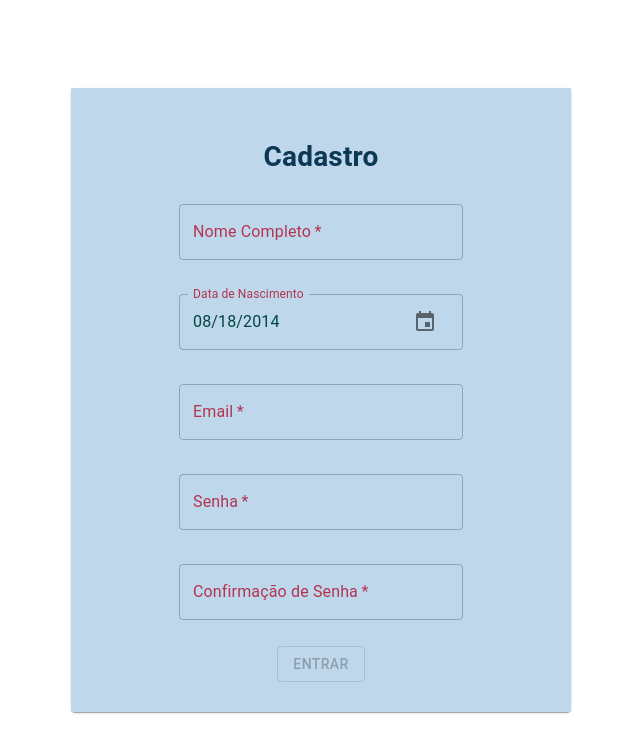
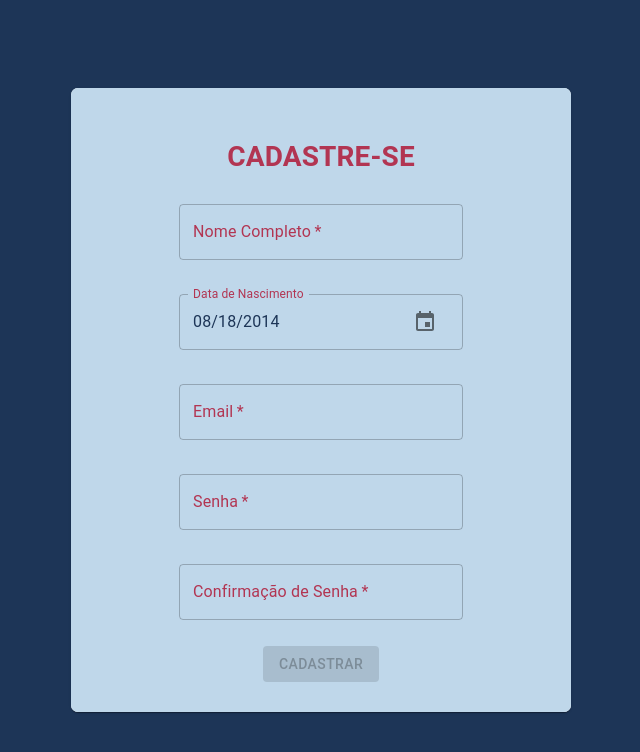
Before and after one commit to aninhantunes/React, a React (Create React App) app: page /ecommerce/registro in a window 1280 px wide. Shown: the top 752 px of the page, without its empty margins (319-959 px from the left). Built offline with nearby package versions, Linux system fonts and the light colour scheme.

Commit message:
Meus dados

```diff
--- a/src/routers/public/login/redux/loginReducer.js
+++ b/src/routers/public/login/redux/loginReducer.js
@@ -11,11 +11,12 @@ export default (state = INITIAL_STATE, action) => {
     switch(action.type){
         case SAVE_DATA_LOGIN:
             const data = action.payload;
+            console.log('trace 2', data);
             return{
                 ...state,
                 email: data.email,
                 birthDate: data.birthDate,
-                fullName: data.Name,
+                fullName: data.fullName,
 
                 authentication: !!data.email,
             };
--- a/src/routers/public/login/views/index.jsx
+++ b/src/routers/public/login/views/index.jsx
@@ -81,7 +81,7 @@ const useStyles = makeStyles((theme) => ({
     display: 'flex',
     alignItems: 'center',
     backgroundSize: 'cover',
-    backgroundColor: '#003554',
+    backgroundColor: '#1d3557',
     position: 'relative',
   },
 
--- a/src/routers/public/register/views/index.jsx
+++ b/src/routers/public/register/views/index.jsx
@@ -43,7 +43,7 @@ const Register = ({userRegister}) => {
     <Grid className={classes.root}>
       <Paper className={classes.paper}>
         <Grid container spacing={2} direction='column' className={classes.gridContainer}>
-          <h1 className={classes.title}>Cadastro</h1>
+          <h1 className={classes.title}>Cadastre-se</h1>
           <TextField
             id='name'
             key='name'
@@ -95,8 +95,11 @@ const Register = ({userRegister}) => {
             }}
             value={passwordRepeat}
           />
-          <Button variant='outlined' disabled={!validName || !validEmail || !validPassword || !validPasswordRepeat} onClick={onClick}>
-            Entrar
+          <Button variant='contained'
+          disabled={!validName || !validEmail || !validPassword || !validPasswordRepeat}
+          color = 'secondary'
+          onClick={onClick}>
+          Cadastrar
           </Button>
         </Grid>
       </Paper>
@@ -110,6 +113,7 @@ const useStyles = makeStyles((theme) => ({
     height: '100%',
     display: 'flex',
     alignItems: 'center',
+    backgroundColor: '#1d3557',
   },
 
   gridContainer: {
@@ -119,16 +123,19 @@ const useStyles = makeStyles((theme) => ({
     margin: 'auto',
     padding: '30px 100px',
     backgroundColor: '#bfd7ea',
+    borderRadius: '7px',
   },
 
   paper: {
     maxWidth: '500px',
     justifyContent: 'center',
     margin: 'auto',
+    borderRadius: '7px',
   },
 
   title: {
-    color: '#0b3954',
+    color: '#B23552',
+    textTransform: 'uppercase',
   },
   dateInput: {
     height: '90px',
--- a/src/shared/components/appBar/index.jsx
+++ b/src/shared/components/appBar/index.jsx
@@ -17,6 +17,7 @@ import { loginOperation } from '../../../routers/public/login/redux';
 import { Redirect } from 'react-router-dom';
 import React, { useState} from 'react';
 import { connect } from 'react-redux';
+import ModalPersonalData from '../modalPersonalData';
 
 
 const useStyles = makeStyles((theme) => ({
@@ -83,11 +84,14 @@ const useStyles = makeStyles((theme) => ({
   },
 }));
 
-export function AppBarComponent({userLogOff}) {
+export function AppBarComponent({userLogOff, dataLogin}) {
   const [toRedirect, setToRedirect] = useState(false);
   const classes = useStyles();
   const [anchorEl, setAnchorEl] = React.useState(null);
   const [mobileMoreAnchorEl, setMobileMoreAnchorEl] = React.useState(null);
+  const [modalIsOpen, setModalIsOpen] = useState(false);
+  console.log('trace', dataLogin);
+
 
   const isMenuOpen = Boolean(anchorEl);
   const isMobileMenuOpen = Boolean(mobileMoreAnchorEl);
@@ -114,6 +118,11 @@ export function AppBarComponent({userLogOff}) {
     setToRedirect(true);
   };
 
+  const handlePersonalData = () => {
+    setModalIsOpen(true);
+    handleMenuClose();
+  };
+
 
 
   const menuId = 'primary-search-account-menu';
@@ -127,8 +136,8 @@ export function AppBarComponent({userLogOff}) {
       open={isMenuOpen}
       onClose={handleMenuClose}
     >
-      <MenuItem onClick={handleMenuClose}>Profile</MenuItem>
-      <MenuItem onClick={handleMenuClose}>My account</MenuItem>
+      <MenuItem onClick={handlePersonalData}>Meus dados</MenuItem>
+      <MenuItem onClick={handleMenuClose}>Alterar senha</MenuItem>
       <MenuItem onClick={logOff}>Sair</MenuItem>
     </Menu>
   );
@@ -247,6 +256,7 @@ export function AppBarComponent({userLogOff}) {
       </AppBar>
       {renderMobileMenu}
       {renderMenu}
+      <ModalPersonalData modalIsOpen = {modalIsOpen} closeModal = {() => {setModalIsOpen(false)}} initialData = {dataLogin}/>
     </div>
   );
 }
@@ -255,4 +265,14 @@ const mapDispatchToProps = {
   userLogOff: () => loginOperation.userLogOff(),
 };
 
-export default connect(null, mapDispatchToProps)(AppBarComponent);
+const mapStateToProps = (state) => {
+  return {
+    dataLogin: {
+      name: state.login.fullName,
+      birth: state.login.birthDate,
+      email: state.login.email
+    },
+  };
+};
+
+export default connect(mapStateToProps, mapDispatchToProps)(AppBarComponent);
--- /dev/null
+++ b/src/shared/components/modalPersonalData/index.jsx
@@ -0,0 +1,147 @@
+import React, { useState, useEffect} from 'react';
+import { withStyles, makeStyles } from '@material-ui/core/styles';
+import MuiDialogTitle from '@material-ui/core/DialogTitle';
+import MuiDialogContent from '@material-ui/core/DialogContent';
+import MuiDialogActions from '@material-ui/core/DialogActions';
+import IconButton from '@material-ui/core/IconButton';
+import CloseIcon from '@material-ui/icons/Close';
+import Typography from '@material-ui/core/Typography';
+import { Grid, Button, Dialog} from '@material-ui/core';
+import TextField from '../textfield';
+import DatePicker from '../datePicker';
+import {validationEmail} from '../../utils/validation';
+
+const styles = (theme) => ({
+  root: {
+    margin: 0,
+    padding: theme.spacing(2),
+  },
+  closeButton: {
+    position: 'absolute',
+    right: theme.spacing(1),
+    top: theme.spacing(1),
+    color: theme.palette.grey[500],
+  },
+});
+
+const DialogTitle = withStyles(styles)((props) => {
+  const { children, classes, onClose, ...other } = props;
+  return (
+    <MuiDialogTitle disableTypography className={classes.root} {...other}>
+      <Typography variant="h6">{children}</Typography>
+      {onClose ? (
+        <IconButton aria-label="close" className={classes.closeButton} onClick={onClose}>
+          <CloseIcon />
+        </IconButton>
+      ) : null}
+    </MuiDialogTitle>
+  );
+});
+
+const DialogContent = withStyles((theme) => ({
+  root: {
+    padding: theme.spacing(2),
+  },
+}))(MuiDialogContent);
+
+const DialogActions = withStyles((theme) => ({
+  root: {
+    margin: 0,
+    padding: theme.spacing(1),
+  },
+}))(MuiDialogActions);
+
+function ModalPersonalDataComponent({modalIsOpen, closeModal, initialData}) {
+  const classes = useStyles();
+  const [name, setName] = useState(initialData.name || '');
+  const [birth, setBirth] = useState(new Date (initialData.birth));
+  const [email, setEmail] = useState(initialData.email || '');
+  const [password, setPassword] = useState(initialData.password || '');
+  const [validName, setValidName] = useState(false);
+  const [validEmail, setValidEmail] = useState(false);
+  const [validPassword, setValidPassword] = useState(false);
+
+  useEffect(() => {
+    setValidName(!!name);
+    setValidEmail(!!email && validationEmail(email));
+    setValidPassword(!!password);
+  }, [name, email, password]);
+
+  return (
+    <div>
+      <Dialog onClose={closeModal} aria-labelledby="customized-dialog-title" open={modalIsOpen}>
+        <DialogTitle id="customized-dialog-title" onClose={closeModal}>
+          Meus Dados
+        </DialogTitle>
+        <DialogContent dividers>
+            <Grid content>
+                <Grid item>
+                    <TextField
+                        id='name'
+                        key='name'
+                        label='Nome Completo'
+                        error={!validName}
+                        required
+                        onChange={(event) => {
+                        setName(event.target.value);
+                        }}
+                        value={name}
+                    />
+                </Grid>
+                <Grid item>
+                    <Grid item className={classes.dateInput}>
+                        <DatePicker id='Birth' label='Data de Nascimento' value={birth} onChange={setBirth} />
+                    </Grid>
+                </Grid>
+            </Grid>
+
+            <Grid content>
+                <Grid item>
+                    <TextField
+                        id='email'
+                        key='email'
+                        label='Email'
+                        error = {!validEmail}
+                        helperText = {email && 'Email inválido'}
+                        required
+                        onChange={(event) => {
+                        setEmail(event.target.value);
+                        }}
+                        value={email}
+                    />
+                </Grid>
+                <Grid item>
+                    <TextField
+                        id='password'
+                        key='password'
+                        label='Senha'
+                        error = {!validPassword}
+                        type='password'
+                        required
+                        onChange={(event) => {
+                        setPassword(event.target.value);
+                        }}
+                        value={password}
+                    />
+                </Grid>
+            </Grid>
+        </DialogContent>
+        <DialogActions>
+          <Button autoFocus onClick={closeModal} color="primary">
+            Salvar alterações
+          </Button>
+        </DialogActions>
+      </Dialog>
+    </div>
+  );
+}
+
+const useStyles = makeStyles((theme) => ({
+    dateInput: {
+      height: '90px',
+    },
+  }));
+
+
+
+export default ModalPersonalDataComponent;
--- a/src/theme.js
+++ b/src/theme.js
@@ -1,6 +1,4 @@
-import { TextField } from "@material-ui/core";
-
-export const PRIMARY_COLOR = '#004643';
+export const PRIMARY_COLOR = '#1D3557';
 export const SECONDARY_COLOR = '#B23552';
 
 export const SPACING = 8;
```
Also changed, not shown: 1 other file (tests, documents, lock files or other folders).
